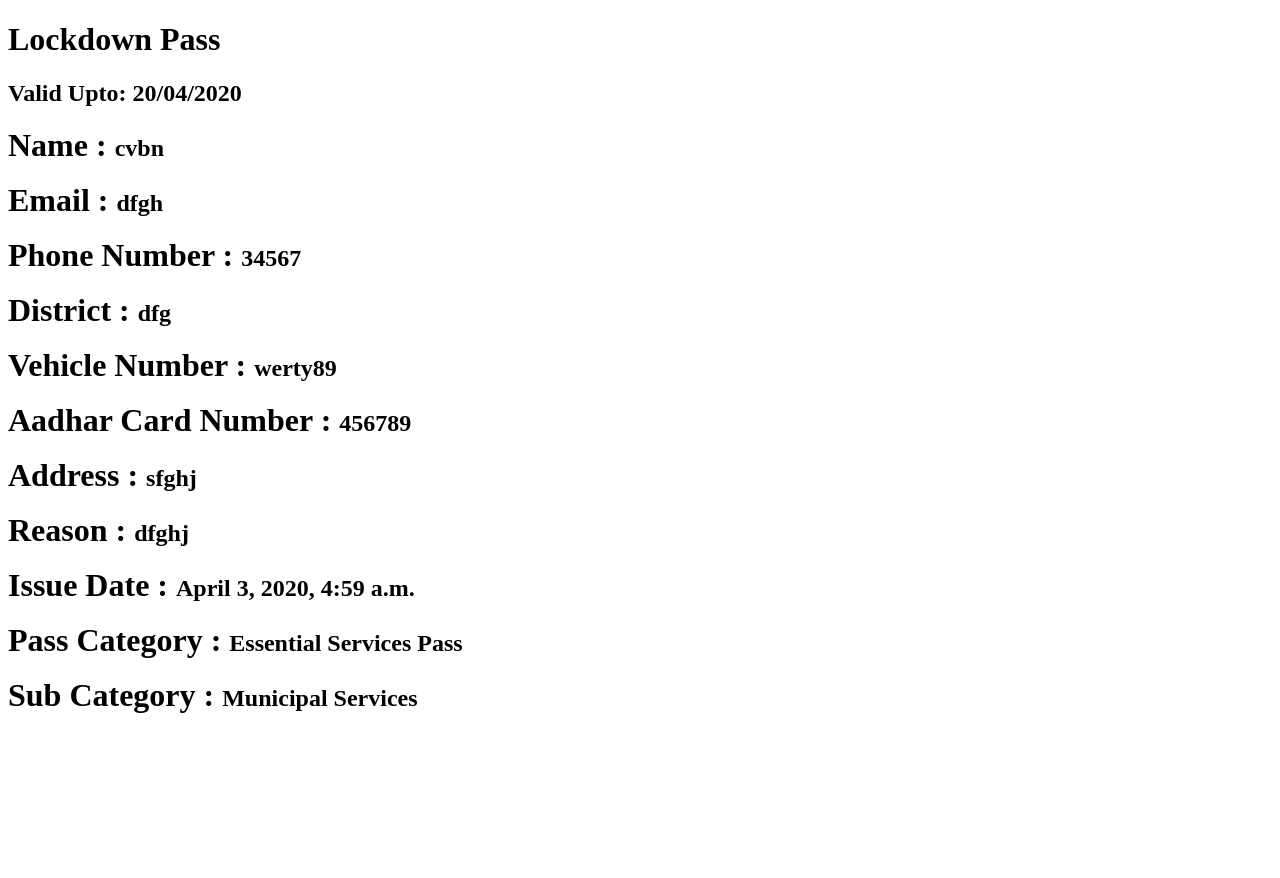
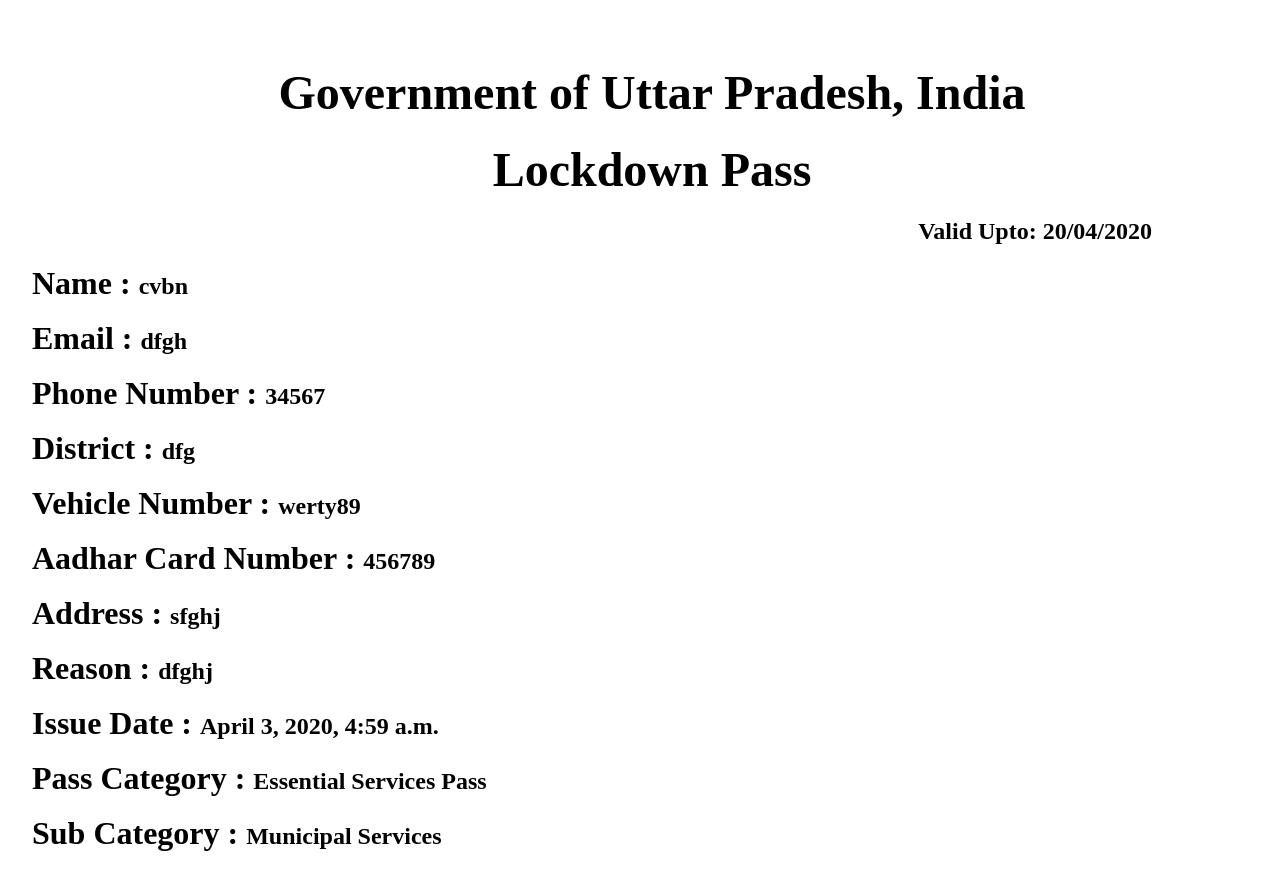
Before and after one commit to diyajaiswal11/HackCorona, a Django app: template hackcorona/templates/pdf.html in a window 1280 px wide. Before the commit the page ends 713 px from the top, so only its background shows below. Run offline with Django 3.2, Linux system fonts and the light colour scheme; the template is opened without the code that fills it: values that come from a table or form of the project are taken from there, others are empty; data comes from the database, SQL or seed files in the repository.

Commit message:
pdf layout

```diff
--- a/hackcorona/templates/pdf.html
+++ b/hackcorona/templates/pdf.html
@@ -5,9 +5,12 @@
       <title>Lockdown Pass</title>
    </head>
 
-   <body>
-    <h1><font size="6">Lockdown Pass</font></h1>
-    <h2>Valid Upto: 20/04/2020</h2>
+   <body style="margin-left: 2em;">
+      <br>
+      <br>
+      <h1 style="text-align: center;"><font size="7">Government of Uttar Pradesh, India</font></h1>
+    <h1 style="text-align: center;"><font size="7">Lockdown Pass</font></h1>
+    <h2 style="text-align: right;margin-right:5em;">Valid Upto: 20/04/2020</h2>
     <h1 style="display:inline;">Name : </h1><h2 style="display:inline;">{{ a.name }}</h2><br><br>
     <h1 style="display:inline;">Email : </h1><h2 style="display:inline;">{{ a.email }}</h2><br><br>
     <h1 style="display:inline;">Phone Number : </h1><h2 style="display:inline;">{{ a.phonenumber }}</h2><br><br>
```
